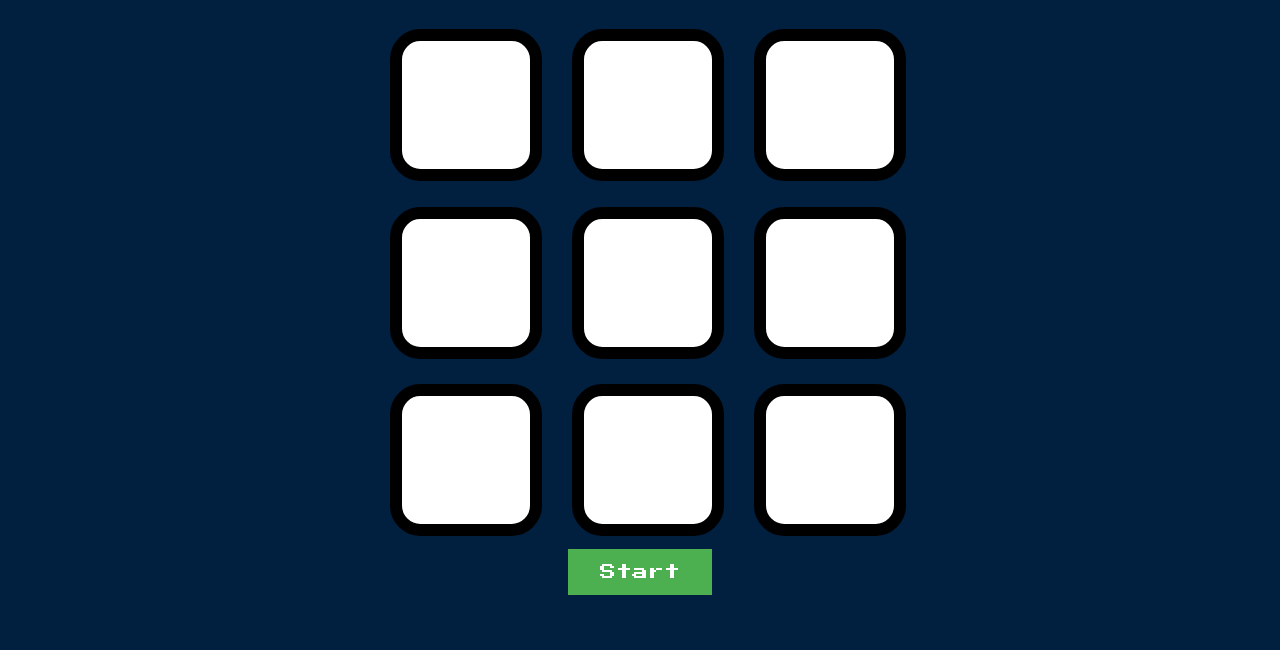
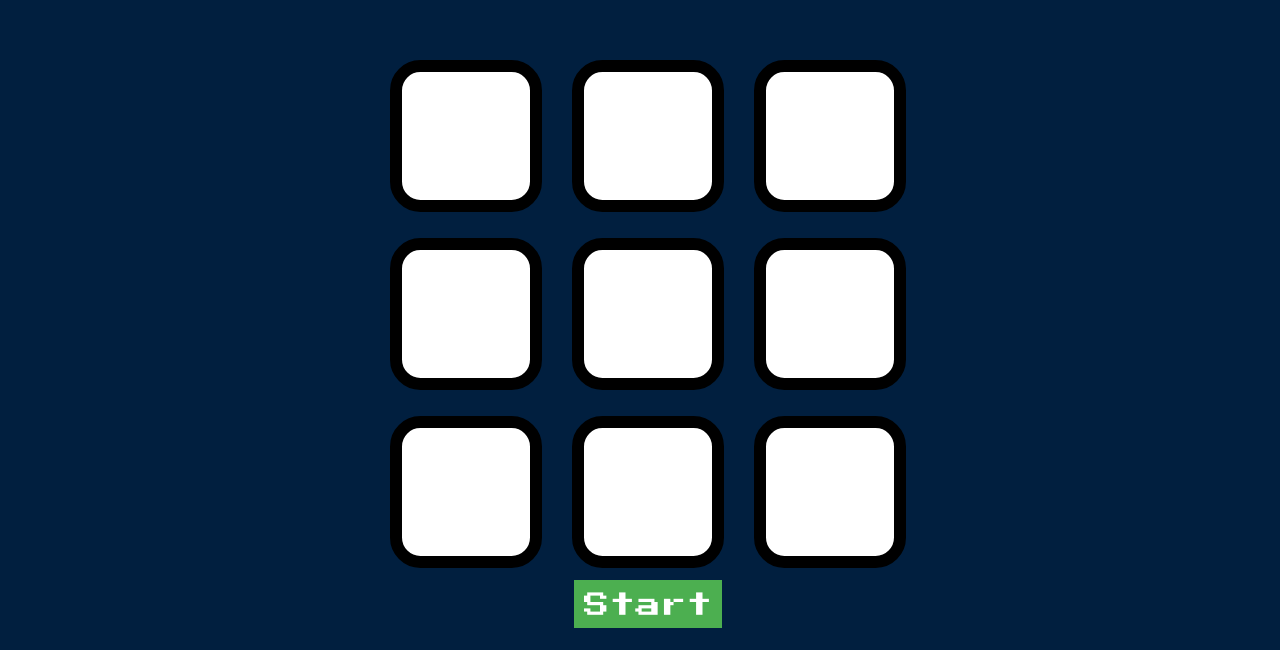
Before and after one commit to SoumikNandi01/tictactoe, a plain HTML site: page index.html in a window 1280 px wide. Shown: the part 158-808 px from the top of the page. Drawn offline with nearby package versions, Linux system fonts and the light colour scheme.

Commit message:
Centered Content

```diff
--- a/index.html
+++ b/index.html
@@ -9,9 +9,10 @@
   </head>
 
   <body>
-    <h1 id="title"> Press Any Key To Start </h1>
     <div class = "main">
       <div class = "wrapper">
+        <h1 id="title"> Press Any Key To Start </h1>
+
     <div class="container">
       <div class="row">
         <div class="cell">
@@ -51,8 +52,9 @@
       </div>
 
     </div>
+    <button id = "start" type="button" name="button">Start</button>
+
     </div></div>
-    <button id = "start" type="button" name="button">Start</button>
 
     <script src="https://ajax.googleapis.com/ajax/libs/jquery/3.3.1/jquery.min.js"></script>
     <script src="game.js" charset="utf-8"></script>
--- a/styles.css
+++ b/styles.css
@@ -1,17 +1,23 @@
 body {
   text-align: center;
   background-color: #011F3F;
+  height: 100%
+}
+
+html {
+    height: 100%;
 }
 
 #start {
   background-color: #4CAF50; /* Green */
   border: none;
   color: white;
-  padding: 15px 32px;
+  padding: 10px;
+  padding-top: 12px;
   text-align: center;
   text-decoration: none;
   display: inline-block;
-  font-size: 16px;
+  font-size: 2vw;
   font-family: 'Press Start 2P', cursive;
 }
 
```
